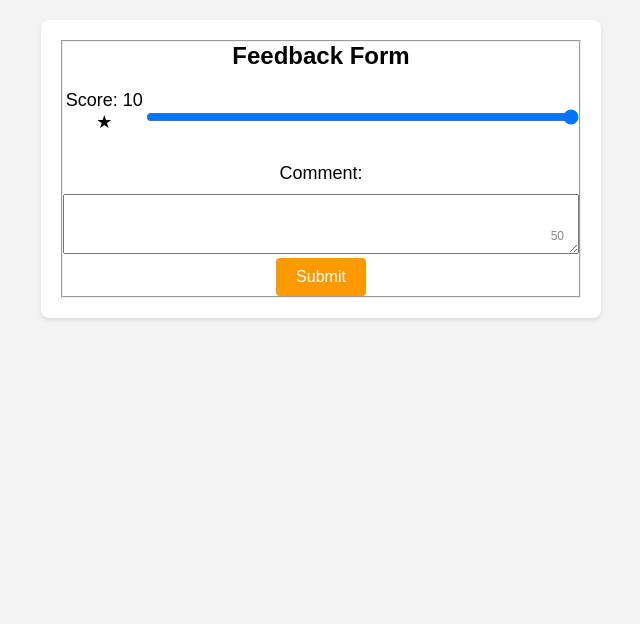
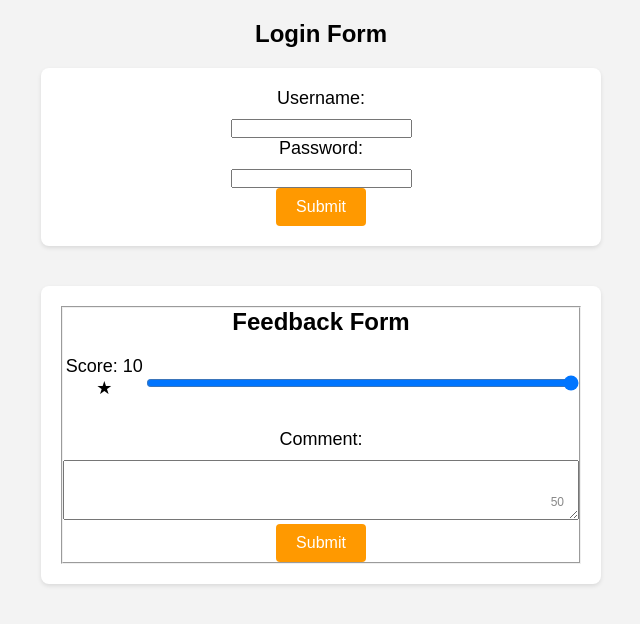
Before and after one commit to bokigolic/react-template, a React (Create React App) app: page / in a window 1280 px wide. Shown: the top 624 px of the page, without its empty margins (319-959 px from the left). Built offline with nearby package versions, Linux system fonts and the light colour scheme.

Commit message:
add login form

```diff
--- a/src/App.js
+++ b/src/App.js
@@ -1,11 +1,13 @@
 import './App.css';
 import Sound from './import Sound/Sound';
+import Rate from './rate Form/Rate';
+import LoginForm from './submit Form/LoginForm';
 
-import Rate from './rate Form/Rate';
 
 function App() {
   return (
     <div className="App">
+      <LoginForm />
       <Rate />
 
       {/*<Sound />*/}
--- /dev/null
+++ b/src/submit Form/LoginForm.js
@@ -0,0 +1,68 @@
+import React, { useState } from 'react';
+
+const LoginForm = () => {
+  const [username, setUsername] = useState('');
+  const [password, setPassword] = useState('');
+  const [errors, setErrors] = useState({
+    username: false,
+    password: false,
+  });
+
+  const handleSubmit = (e) => {
+    e.preventDefault();
+
+    // Check if username or password is empty
+    if (username.trim() === '') {
+      setErrors((prevErrors) => ({ ...prevErrors, username: true }));
+    }
+    if (password.trim() === '') {
+      setErrors((prevErrors) => ({ ...prevErrors, password: true }));
+    }
+
+    // If both fields are filled, show success message
+    if (username.trim() !== '' && password.trim() !== '') {
+      alert('Successful login!');
+      setUsername('');
+      setPassword('');
+      setErrors({
+        username: false,
+        password: false,
+      });
+    }
+  };
+
+  return (
+    <div className='container'>
+      <h2>Login Form</h2>
+      <form onSubmit={handleSubmit}>
+        <div>
+          <label htmlFor="username">Username:</label>
+          <input
+            type="text"
+            id="username"
+            value={username}
+            onChange={(e) => setUsername(e.target.value)}
+            required
+            className={errors.username ? 'error' : ''}
+          />
+          {errors.username && <span className="error-message">Username is required</span>}
+        </div>
+        <div>
+          <label htmlFor="password">Password:</label>
+          <input
+            type="password"
+            id="password"
+            value={password}
+            onChange={(e) => setPassword(e.target.value)}
+            required
+            className={errors.password ? 'error' : ''}
+          />
+          {errors.password && <span className="error-message">Password is required</span>}
+        </div>
+        <button type="submit">Submit</button>
+      </form>
+    </div>
+  );
+};
+
+export default LoginForm;
--- /dev/null
+++ b/src/submit Form/submit.css
@@ -0,0 +1,16 @@
+* {
+  margin: 0;
+  padding: 0;
+  box-sizing: border-box;
+}
+
+body {
+  font-family: Arial, sans-serif;
+  background-color: #f3f3f3;
+}
+
+.container {
+  max-width: 600px;
+  margin: 0 auto;
+  padding: 20px;
+}
```
Also changed, not shown: src/rate Form/README.md (added).
